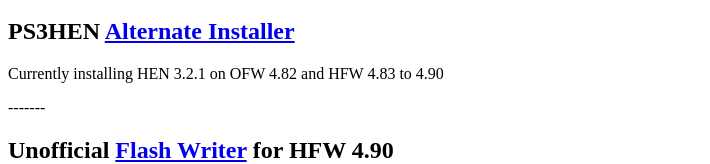
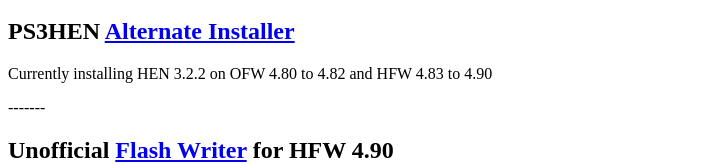
Before and after one commit to ps3addict/ps3addict.github.io, a plain HTML site: page index.html in a window 1280 px wide. Shown: the part 223-387 px from the top of the page, without its empty margins (0-710 px from the left). Drawn offline with Linux system fonts and the light colour scheme.

Commit message:
Update index.html

```diff
--- a/index.html
+++ b/index.html
@@ -19,7 +19,7 @@
 <p>Installing HEN 3.2.1 on HFW 4.90 only. More firmwares hopefully coming soon...</p>
 <p></p>
 <h2>PS3HEN <a href="https://ps3addict.github.io/alternate/">Alternate Installer</a></h2>
-<p>Currently installing HEN 3.2.1 on OFW 4.82 and HFW 4.83 to 4.90</p>
+<p>Currently installing HEN 3.2.2 on OFW 4.80 to 4.82 and HFW 4.83 to 4.90</p>
 <p></p>
 <p>-------</p>
 <h2>Unofficial <a href="https://ps3addict.github.io/writer/">Flash Writer<a> for HFW 4.90</h2>
```
